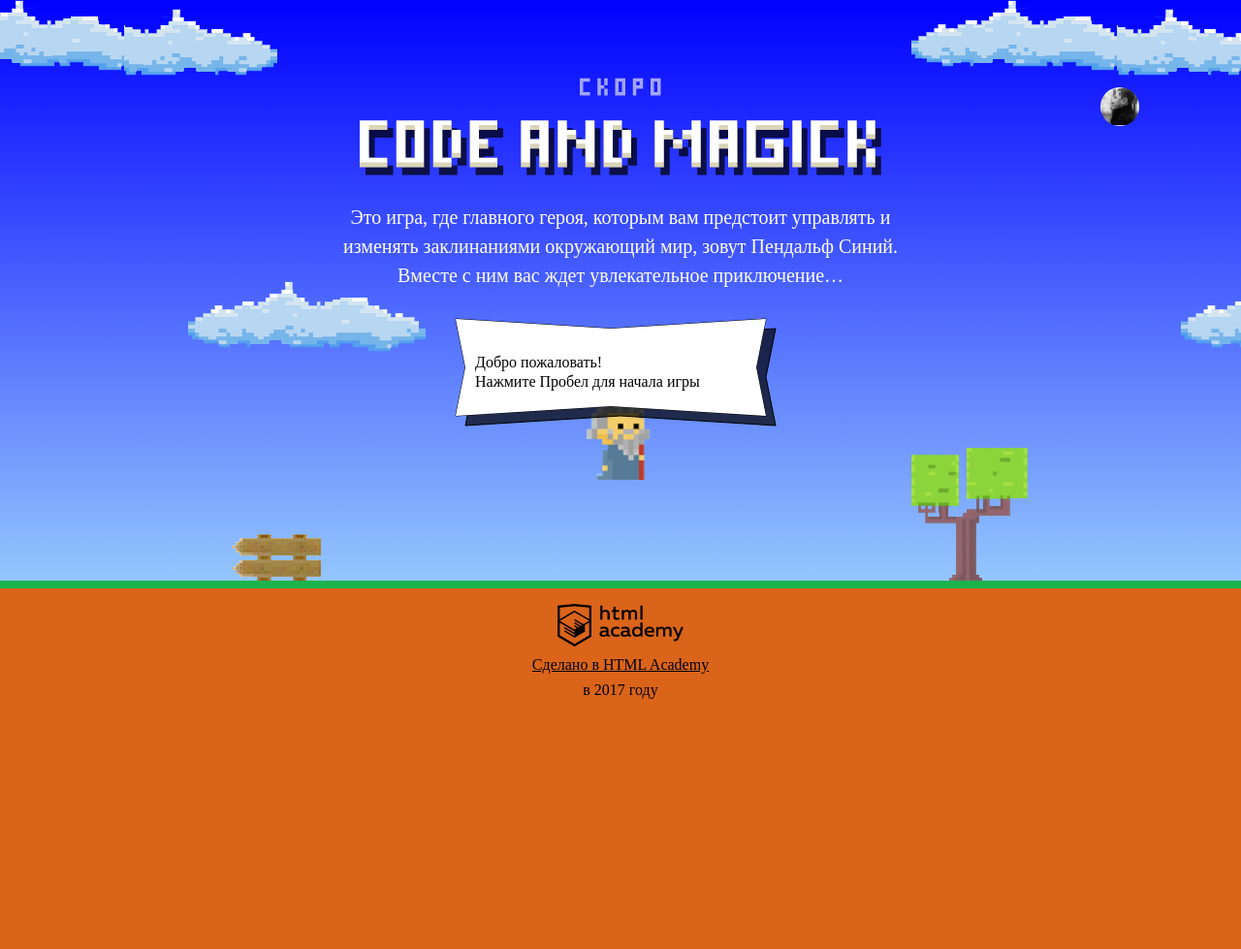
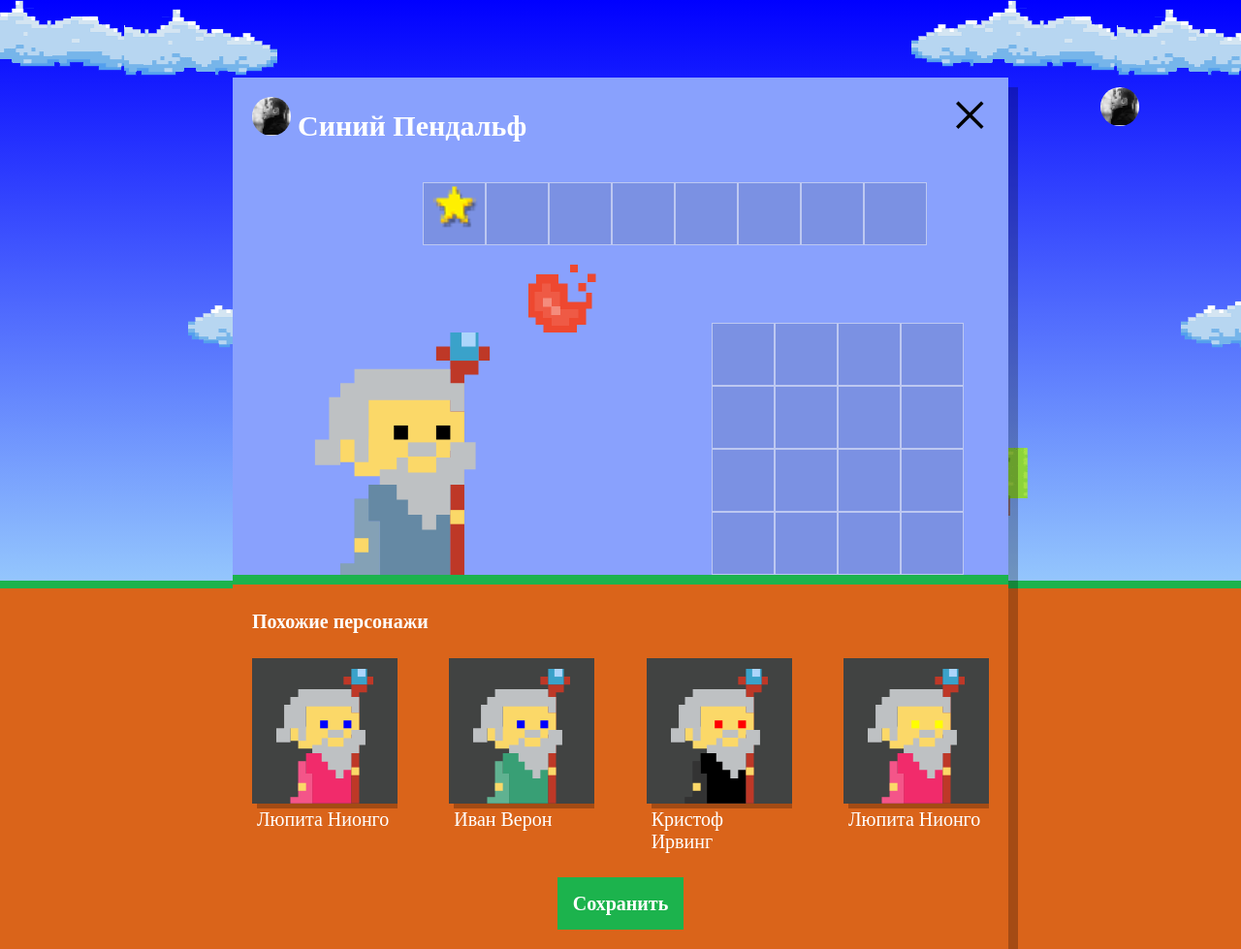
Before and after one commit to foxspb2012/1313957-code-and-magick-20, a website: page index.html in a window 1280 px wide. Shown: the whole page at 97% size. Before the commit the page ends 800 px from the top, so only its background shows below. Drawn offline with Linux system fonts and the light colour scheme; a web font is replaced by a local one.

Commit message:
Выполнил задание Учебный проект: нас орда

```diff
--- a/index.html
+++ b/index.html
@@ -204,6 +204,7 @@
 </script>
 <script src="js/stat.js"></script>
 <script src="js/game.js"></script>
+<script src="js/setup.js"></script>
 
 </body>
 </html>
--- /dev/null
+++ b/js/setup.js
@@ -0,0 +1,94 @@
+'use strict';
+
+var setup = document.querySelector('.setup');
+setup.classList.remove('hidden');
+
+var QUANTITY_WIZARDS = 4;
+
+var FIRST_NAMES = [
+  'Иван',
+  'Хуан Себастьян',
+  'Мария',
+  'Кристоф',
+  'Виктор',
+  'Юлия',
+  'Люпита',
+  'Вашингтон'
+];
+
+var LAST_NAMES = [
+  'да Марья',
+  'Верон',
+  'Мирабелла',
+  'Вальц',
+  'Онопко',
+  'Топольницкая',
+  'Нионго',
+  'Ирвинг'
+];
+
+var COAT_COLORS = [
+  'rgb(101, 137, 164)',
+  'rgb(241, 43, 107)',
+  'rgb(146, 100, 161)',
+  'rgb(56, 159, 117)',
+  'rgb(215, 210, 55)',
+  'rgb(0, 0, 0)'
+];
+
+var EYES_COLORS = [
+  'black',
+  'red',
+  'blue',
+  'yellow',
+  'green'
+];
+
+function getRandomInt(max) {
+  return Math.floor(Math.random() * Math.floor(max + 1));
+}
+
+var getMassiveData = function () {
+  var massiveDatabase = [];
+  for (var i = 0; i < QUANTITY_WIZARDS; i++) {
+    var wizard = {
+      name: FIRST_NAMES[getRandomInt(FIRST_NAMES.length - 1)] + ' ' + LAST_NAMES[getRandomInt(LAST_NAMES.length - 1)],
+      coatColor: COAT_COLORS[getRandomInt(COAT_COLORS.length - 1)],
+      eyesColor: EYES_COLORS[getRandomInt(EYES_COLORS.length - 1)]
+    };
+    massiveDatabase.push(wizard);
+  }
+  return massiveDatabase;
+};
+
+var setupSimilar = document.querySelector('.setup-similar');
+var setupSimilarList = document.querySelector('.setup-similar-list');
+var wizardTemplate = document.querySelector('#similar-wizard-template').content;
+var wizardItem = wizardTemplate.querySelector('.setup-similar-item');
+var fragment = document.createDocumentFragment();
+
+var createWizard = function (data) {
+  var wizard = wizardItem.cloneNode(true);
+  var wizardName = wizard.querySelector('.setup-similar-label');
+  var wizardCoat = wizard.querySelector('.wizard-coat');
+  var wizardEyes = wizard.querySelector('.wizard-eyes');
+  wizardName.textContent = data.name;
+  wizardCoat.style.fill = data.coatColor;
+  wizardEyes.style.fill = data.eyesColor;
+  return wizard;
+};
+
+var database = getMassiveData();
+
+var addWizard = function (newWizard, sameFragment) {
+  sameFragment.appendChild(newWizard);
+};
+
+for (var i = 0; i < database.length; i++) {
+  var sameWizard = createWizard(database[i]);
+  addWizard(sameWizard, fragment);
+}
+
+setupSimilarList.appendChild(fragment);
+
+setupSimilar.classList.remove('hidden');
```
